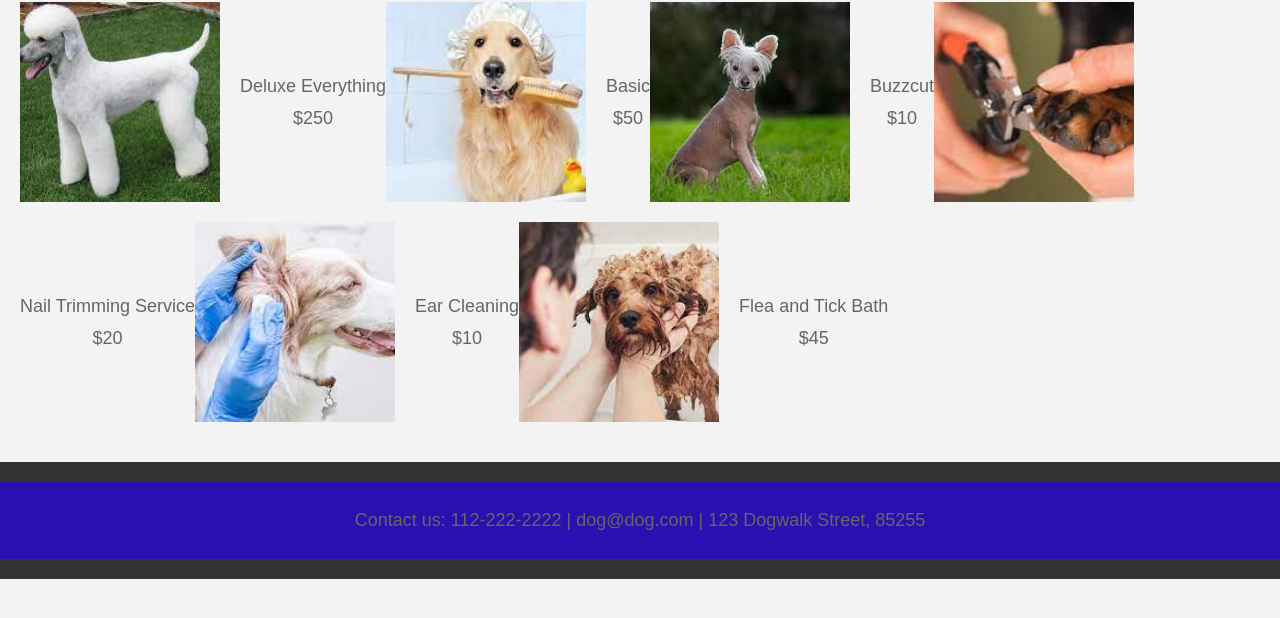
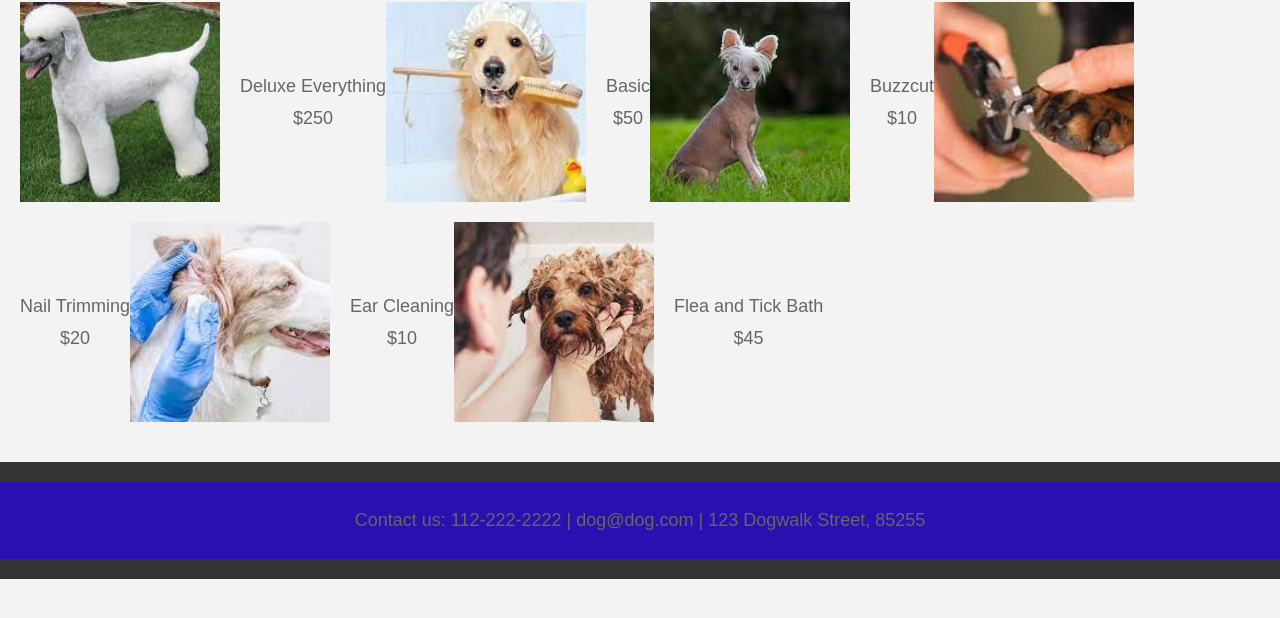
Before and after one commit to 96Trippy96/CIS133DA_Spring24, a plain HTML site: page Midterm/grooming.html in a window 1280 px wide. Shown: the part 158-776 px from the top of the page. Drawn offline with Linux system fonts and the light colour scheme.

Commit message:
Ocd is in overdrive

```diff
--- a/Midterm/grooming.html
+++ b/Midterm/grooming.html
@@ -39,7 +39,7 @@
             </div>
             <div id="clean04" class="grooming-image" style="background-image: url('./images/clean04.jpg');"></div>
             <div class="service">
-                <p>Nail Trimming Service</p>
+                <p>Nail Trimming</p>
                 <p>$20</p>
             </div>
             <div id="clean05" class="grooming-image" style="background-image: url('./images/clean05.jpg');"></div>
```
